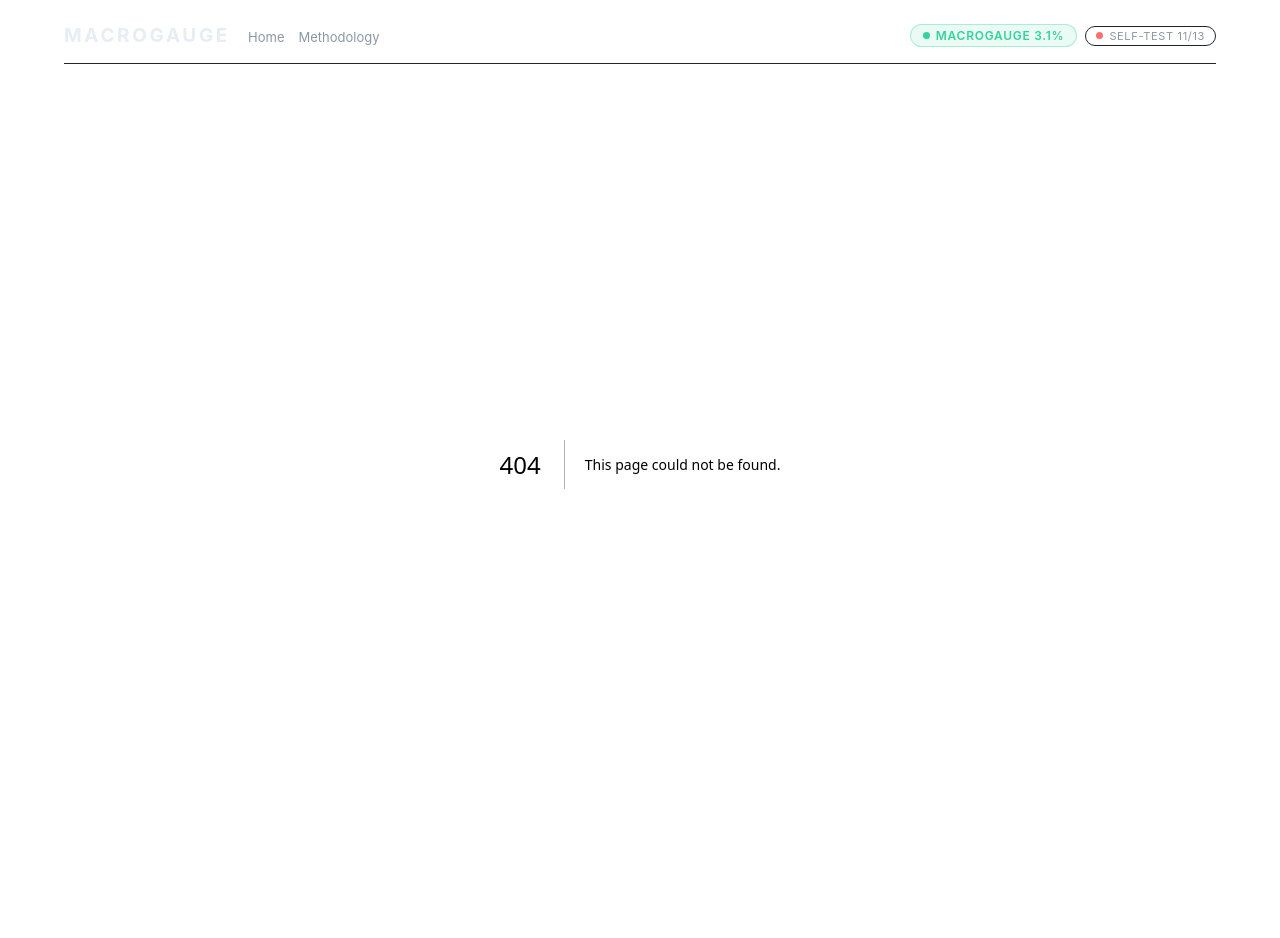
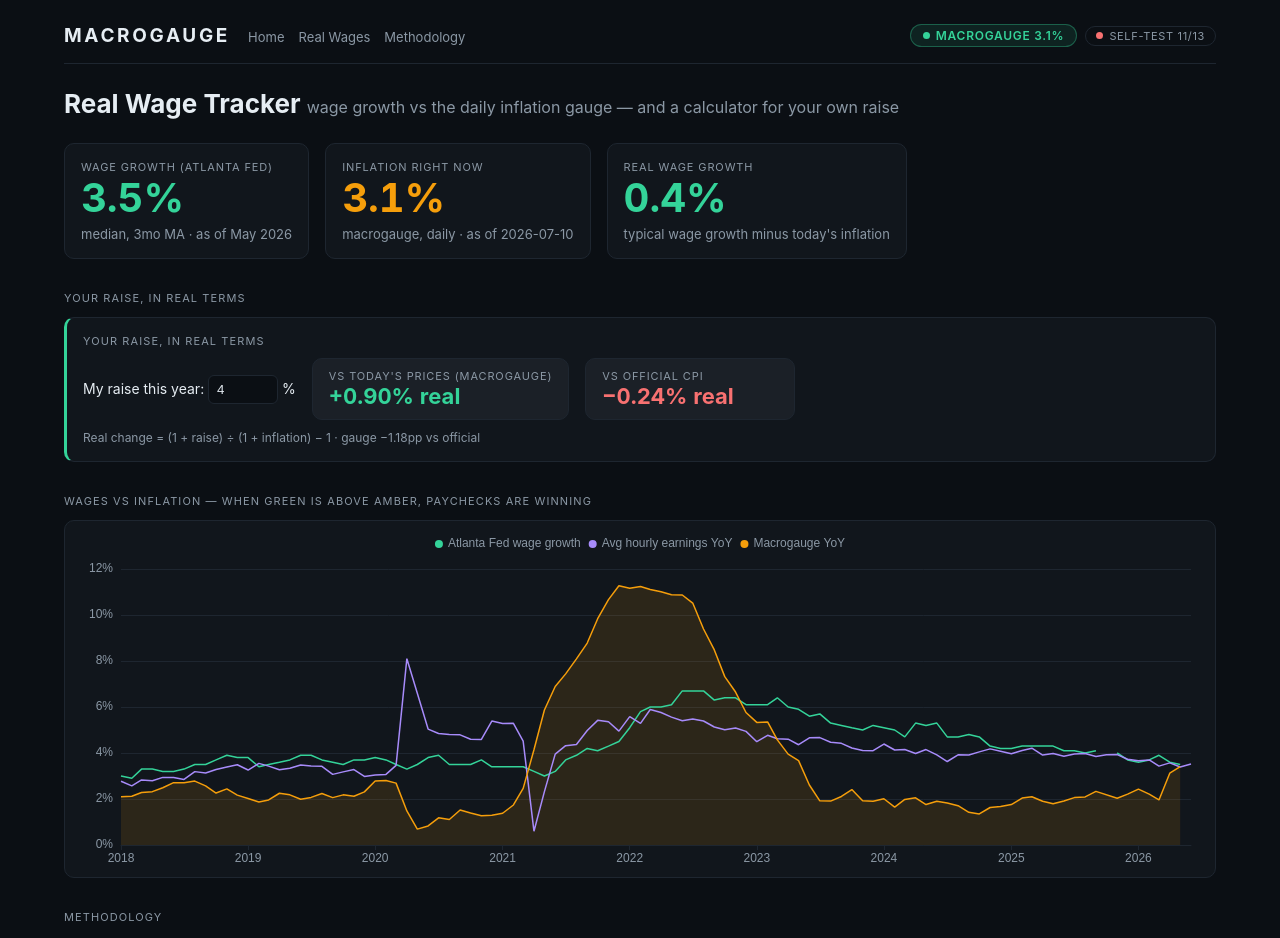
Before and after one commit to ewyluda/macrogauge, a Next.js app in the folder site/: page /real-wages in a window 1280 px wide. Before the commit this address had no page. Shown: the top 938 px of the page. Before the commit the page ends 888 px from the top, so only its background shows below. Built offline with nearby package versions, Linux system fonts and the light colour scheme.

Commit message:
feat(site): /real-wages — WGT/AHE vs gauge, raise calculator; vitest infra

```diff
--- a/site/package.json
+++ b/site/package.json
@@ -4,7 +4,8 @@
   "scripts": {
     "dev": "next dev",
     "build": "next build",
-    "lint": "next lint"
+    "lint": "next lint",
+    "test": "vitest run"
   },
   "dependencies": {
     "echarts": "^6.1.0",
@@ -16,6 +17,7 @@
     "@types/node": "^22",
     "@types/react": "^19",
     "@types/react-dom": "^19",
-    "typescript": "^5"
+    "typescript": "^5",
+    "vitest": "^4.1.10"
   }
 }
--- /dev/null
+++ b/site/src/app/real-wages/page.tsx
@@ -0,0 +1,87 @@
+import type { Metadata } from "next";
+import realWages from "../../../public/data/real_wages.json";
+import pulse from "../../../public/data/pulse.json";
+import compare from "../../../public/data/compare.json";
+import { KpiCard } from "@/components/KpiCard";
+import { Section } from "@/components/Section";
+import { RaiseCalculator } from "@/components/RaiseCalculator";
+import { WageChart } from "@/components/WageChart";
+import { fmtMonth, fmtPct } from "@/lib/format";
+
+export const metadata: Metadata = { title: "Real Wage Tracker — macrogauge" };
+
+export default function RealWages() {
+  const k = realWages.kpis;
+  return (
+    <div>
+      <h1 style={{ fontSize: 26, fontWeight: 700, margin: "24px 0 0" }}>
+        Real Wage Tracker{" "}
+        <span style={{ color: "var(--muted)", fontWeight: 400, fontSize: 16 }}>
+          wage growth vs the daily inflation gauge — and a calculator for your own raise
+        </span>
+      </h1>
+
+      <div style={{ display: "flex", gap: 16, flexWrap: "wrap", marginTop: 24 }}>
+        <KpiCard
+          label="Wage growth (Atlanta Fed)"
+          value={k.wage_growth_pct === null ? "—" : fmtPct(k.wage_growth_pct)}
+          context={`median, 3mo MA · as of ${k.wage_as_of ? fmtMonth(k.wage_as_of) : "—"}`}
+          accent="emerald"
+        />
+        <KpiCard
+          label="Inflation right now"
+          value={fmtPct(pulse.gauge.yoy_pct)}
+          context={`macrogauge, daily · as of ${pulse.gauge.as_of}`}
+          accent="amber"
+        />
+        <KpiCard
+          label="Real wage growth"
+          value={k.real_wage_growth_pct === null ? "—" : fmtPct(k.real_wage_growth_pct)}
+          context="typical wage growth minus today's inflation"
+          accent={
+            k.real_wage_growth_pct !== null && k.real_wage_growth_pct < 0
+              ? "red"
+              : "emerald"
+          }
+        />
+      </div>
+
+      <Section title="Your raise, in real terms">
+        <RaiseCalculator
+          gaugeYoy={pulse.gauge.yoy_pct}
+          officialYoy={pulse.official.yoy_pct}
+        />
+      </Section>
+
+      <Section title="Wages vs inflation — when green is above amber, paychecks are winning">
+        <div
+          style={{
+            background: "var(--card)",
+            border: "1px solid var(--border)",
+            borderRadius: 10,
+            padding: "12px 8px 4px",
+          }}
+        >
+          <WageChart
+            months={realWages.series.months}
+            wgt={realWages.series.atlanta_wgt_yoy_pct}
+            ahe={realWages.series.ahe_yoy_pct}
+            gaugeMonths={compare.months}
+            gaugeYoy={compare.gauge_yoy_pct}
+          />
+        </div>
+      </Section>
+
+      <Section title="Methodology">
+        <div style={{ fontSize: 13, color: "var(--muted)", lineHeight: 1.6 }}>
+          Sources: Atlanta Fed Wage Growth Tracker (unweighted median, 3-month moving
+          average, same-person wages; FRED FRBATLWGT3MMAUMHWGO), BLS Average Hourly
+          Earnings, total private (YoY computed in the pipeline; FRED CES0500000003),
+          and the macrogauge daily gauge. Real change = (1 + raise) ÷ (1 + inflation) − 1.
+          The original site&apos;s second wage line (Indeed posted wages) is not publicly
+          feedable — AHE stands in until Phase 4&apos;s labor.json.
+        </div>
+      </Section>
+    </div>
+  );
+}
--- a/site/src/components/PageShell.tsx
+++ b/site/src/components/PageShell.tsx
@@ -27,6 +27,9 @@ export function PageShell({ children }: { children: React.ReactNode }) {
           <nav style={{ display: "flex", gap: 14, fontSize: 13 }}>
             <Link href="/" style={{ color: "var(--muted)", textDecoration: "none" }}>
               Home
+            </Link>
+            <Link href="/real-wages" style={{ color: "var(--muted)", textDecoration: "none" }}>
+              Real Wages
             </Link>
             <Link
               href="/methodology"
--- /dev/null
+++ b/site/src/components/RaiseCalculator.tsx
@@ -0,0 +1,97 @@
+"use client";
+import { useState } from "react";
+import { realRaisePct } from "@/lib/realwage";
+import { fmtPp } from "@/lib/format";
+
+function ResultChip({ label, pct }: { label: string; pct: number }) {
+  const color = pct >= 0 ? "var(--accent-emerald)" : "var(--accent-red)";
+  return (
+    <div
+      style={{
+        background: "var(--chip-bg)",
+        border: "1px solid var(--border)",
+        borderRadius: 10,
+        padding: "10px 16px",
+        minWidth: 210,
+      }}
+    >
+      <div
+        style={{
+          fontSize: 11,
+          letterSpacing: "0.08em",
+          textTransform: "uppercase",
+          color: "var(--muted)",
+        }}
+      >
+        {label}
+      </div>
+      <div style={{ fontSize: 22, fontWeight: 700, color, fontVariantNumeric: "tabular-nums" }}>
+        {pct >= 0 ? "+" : "−"}
+        {Math.abs(pct).toFixed(2)}% real
+      </div>
+    </div>
+  );
+}
+
+export function RaiseCalculator({
+  gaugeYoy,
+  officialYoy,
+}: {
+  gaugeYoy: number;
+  officialYoy: number;
+}) {
+  const [raise, setRaise] = useState(4.0);
+  return (
+    <div
+      style={{
+        background: "var(--card)",
+        border: "1px solid var(--border)",
+        borderLeft: "3px solid var(--accent-emerald)",
+        borderRadius: 10,
+        padding: 16,
+      }}
+    >
+      <div
+        style={{
+          fontSize: 11,
+          letterSpacing: "0.1em",
+          textTransform: "uppercase",
+          color: "var(--muted)",
+          marginBottom: 10,
+        }}
+      >
+        Your raise, in real terms
+      </div>
+      <div style={{ display: "flex", gap: 16, alignItems: "center", flexWrap: "wrap" }}>
+        <label style={{ fontSize: 14 }}>
+          My raise this year:{" "}
+          <input
+            type="number"
+            step={0.1}
+            value={raise}
+            onChange={(e) => setRaise(Number(e.target.value))}
+            style={{
+              width: 70,
+              background: "var(--bg)",
+              color: "var(--text)",
+              border: "1px solid var(--border)",
+              borderRadius: 6,
+              padding: "6px 8px",
+              fontVariantNumeric: "tabular-nums",
+            }}
+          />{" "}
+          %
+        </label>
+        <ResultChip
+          label="vs today's prices (macrogauge)"
+          pct={realRaisePct(raise, gaugeYoy)}
+        />
+        <ResultChip label="vs official CPI" pct={realRaisePct(raise, officialYoy)} />
+      </div>
+      <div style={{ fontSize: 12, color: "var(--muted)", marginTop: 10 }}>
+        Real change = (1 + raise) ÷ (1 + inflation) − 1 · gauge{" "}
+        {fmtPp(gaugeYoy - officialYoy)} vs official
+      </div>
+    </div>
+  );
+}
--- /dev/null
+++ b/site/src/components/WageChart.tsx
@@ -0,0 +1,43 @@
+"use client";
+import { EChart } from "./EChart";
+import { C, baseOption } from "@/lib/chartTheme";
+
+/** Wages vs inflation — WGT (emerald), AHE (violet), gauge (amber, area). */
+export function WageChart({
+  months,
+  wgt,
+  ahe,
+  gaugeMonths,
+  gaugeYoy,
+}: {
+  months: string[];
+  wgt: (number | null)[];
+  ahe: (number | null)[];
+  gaugeMonths: string[];
+  gaugeYoy: (number | null)[];
+}) {
+  const pair = (ms: string[], vs: (number | null)[]) =>
+    ms.map((m, i) => [m, vs[i]] as [string, number | null]);
+  const option = {
+    ...baseOption(),
+    series: [
+      {
+        name: "Atlanta Fed wage growth",
+        type: "line", showSymbol: false, lineStyle: { width: 1.5 },
+        color: C.emerald, data: pair(months, wgt),
+      },
+      {
+        name: "Avg hourly earnings YoY",
+        type: "line", showSymbol: false, lineStyle: { width: 1.5 },
+        color: C.violet, data: pair(months, ahe),
+      },
+      {
+        name: "Macrogauge YoY",
+        type: "line", showSymbol: false, lineStyle: { width: 1.5 },
+        color: C.amber, areaStyle: { opacity: 0.12 },
+        data: pair(gaugeMonths, gaugeYoy),
+      },
+    ],
+  };
+  return <EChart option={option} height={340} />;
+}
--- /dev/null
+++ b/site/src/lib/realwage.ts
@@ -0,0 +1,5 @@
+/** real = (1 + raise) / (1 + inflation) − 1, in percent terms.
+ *  The exact formula printed on the page and used by the pipeline KPI. */
+export function realRaisePct(raisePct: number, inflationPct: number): number {
+  return ((1 + raisePct / 100) / (1 + inflationPct / 100) - 1) * 100;
+}
```
Also changed, not shown: site/vitest.config.ts (added, +7 -0 lines), 2 other files (tests, documents, lock files or other folders).
